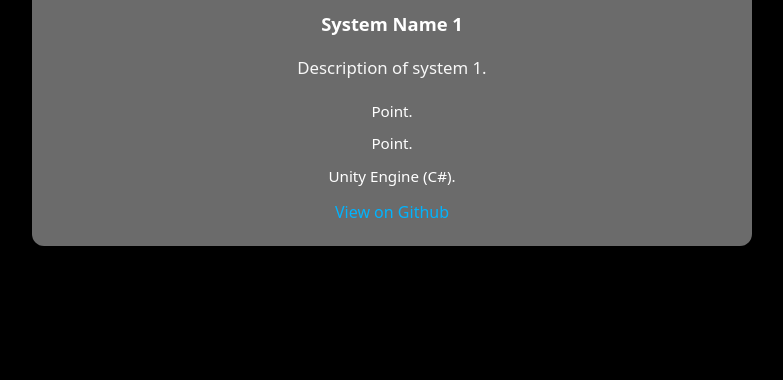
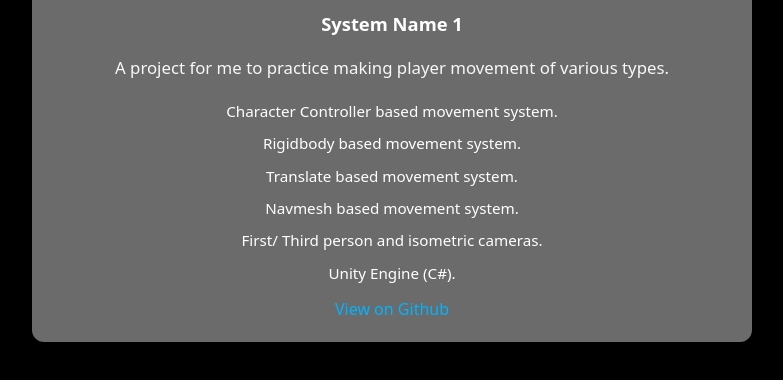
Before and after one commit to tysonn-j-smith/tysonn-j-smith.github.io, a plain HTML site: page index.html in a window 1280 px wide. Shown: the part 3884-4264 px from the top of the page, without its empty margins (248-1031 px from the left). Before the commit the page ends 4226 px from the top, so only its background shows below. Drawn offline with Linux system fonts and the light colour scheme.

Commit message:
Update index.html

```diff
--- a/index.html
+++ b/index.html
@@ -248,13 +248,16 @@
         <div class="project">
           <img src="system1Screenshot.png" class="project-image" loading="lazy" />
           <h3>System Name 1</h3>
-          <p>Description of system 1.</p>
+          <p>A project for me to practice making player movement of various types.</p>
           <ul>
-            <li>Point.</li>
-            <li>Point.</li>
+            <li>Character Controller based movement system.</li>
+            <li>Rigidbody based movement system.</li>
+            <li>Translate based movement system.</li>
+            <li>Navmesh based movement system.</li>
+            <li>First/ Third person and isometric cameras.</li>
             <li>Unity Engine (C#).</li>
           </ul>
-          <a href="#" target="_blank">
+          <a href="https://github.com/tysonn-j-smith/projekt_locomotion" target="_blank">
             View on Github
           </a>
         </div>
```
